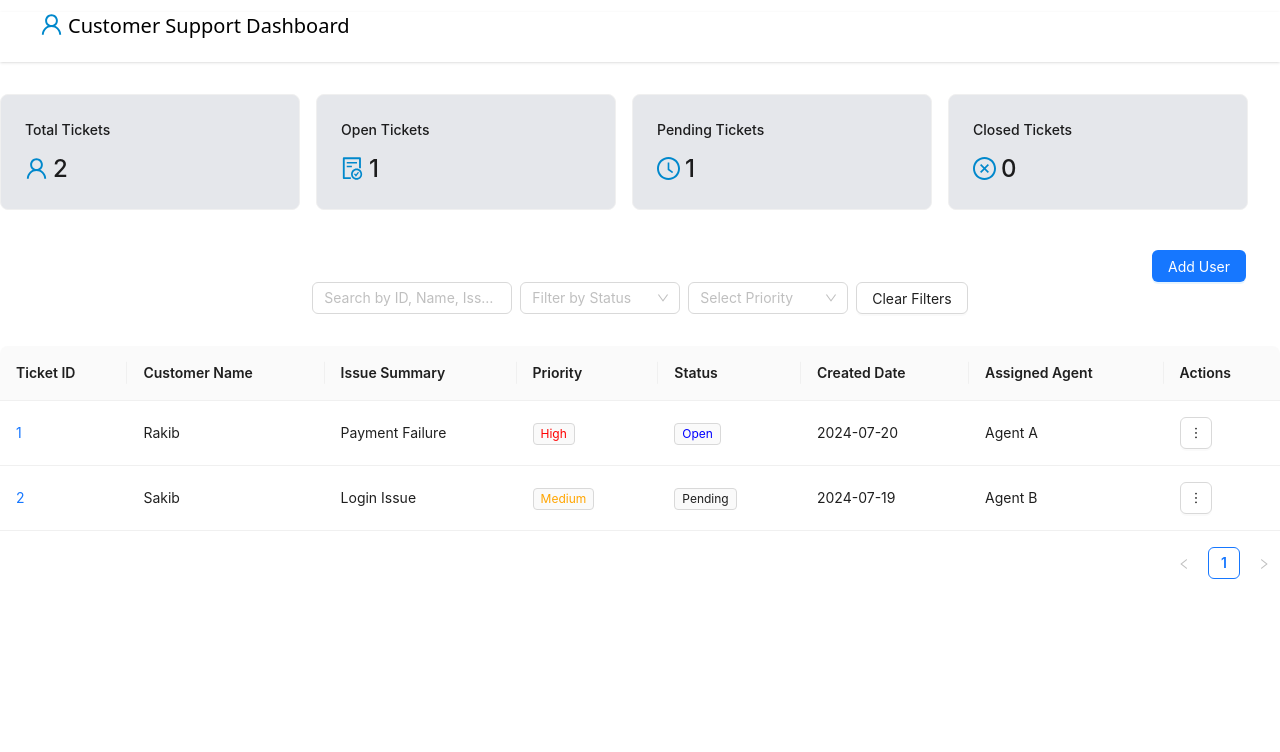
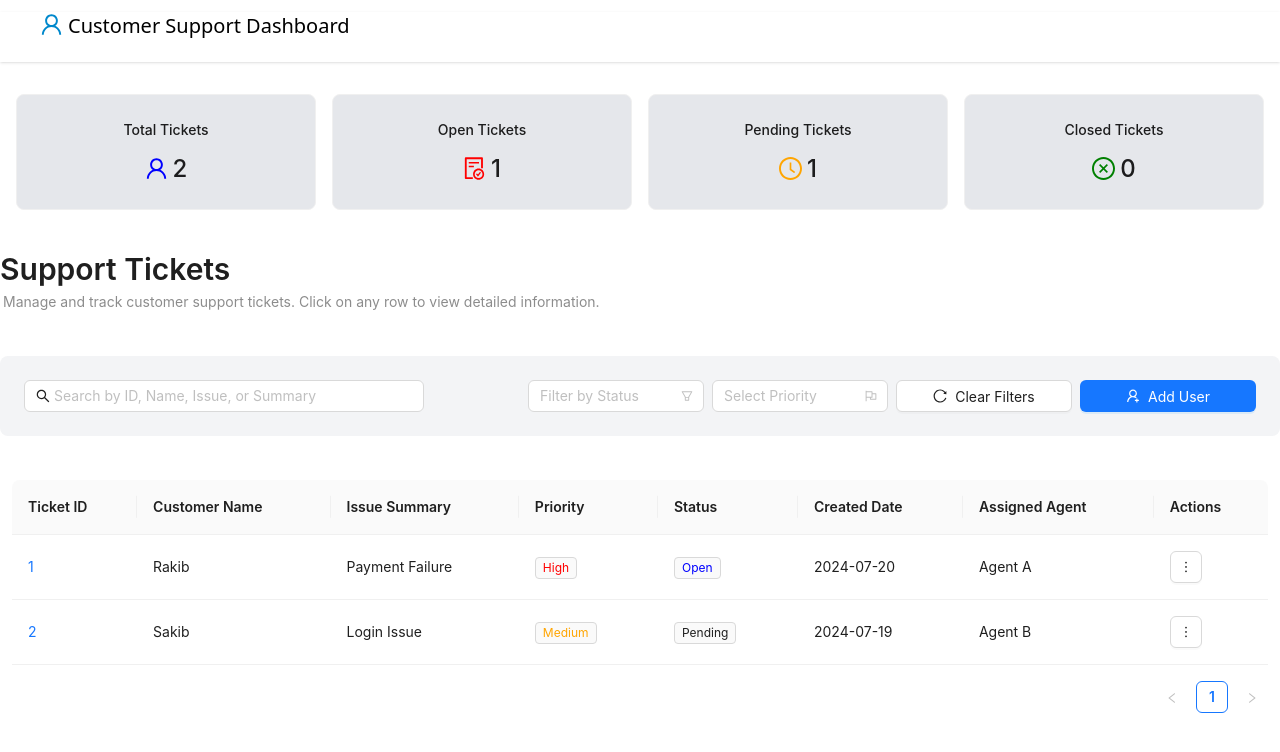
Before and after one commit to Digiden-IT/Reaction-Test, a React (Vite) app: page /ticket in a window 1280 px wide. Shown: the top 752 px of the page. Built offline with nearby package versions, Linux system fonts and the light colour scheme.

Commit message:
fix resposive

```diff
--- a/src/components/cards/Cards.tsx
+++ b/src/components/cards/Cards.tsx
@@ -5,7 +5,8 @@ import type { DataCardProps } from "../../typs/prop.type";
 
 const DataCard = ({ total, open, pending, closed }: DataCardProps) => {
   return (
-    <div className="flex flex-wrap gap-4 mt-8 container max-w-[1300px] mx-auto">
+   <div className="flex flex-wrap gap-4 justify-center mt-8 container max-w-[1300px] mx-auto">
+
       {data.map((item) => {
         let value = 0;
         if (item.content === "Total Tickets") value = total;
@@ -16,13 +17,14 @@ const DataCard = ({ total, open, pending, closed }: DataCardProps) => {
         return (
           <Card
             key={item.id}
-            style={{ width: 300 }}
-            className="!bg-gray-200 hover:scale-105 hover:shadow-xl transition-transform duration-300 ease-in-out text-xl font-medium"
+
+          className="w-full sm:w-[300px] !bg-gray-200 hover:scale-105 hover:shadow-xl transition-transform duration-300 ease-in-out text-xl font-medium text-center"
           >
+
             <p className="mb-3">{item.content}</p>
             <p className="text-2xl">
               <item.icon
-                style={{ fontSize: "23px", color: "#08c", marginRight: "5px" }}
+                style={{ fontSize: "23px",  marginRight: "5px" , color: item.color }}
               />
               {value}
             </p>
--- a/src/components/filters/TicketFilters.tsx
+++ b/src/components/filters/TicketFilters.tsx
@@ -1,10 +1,13 @@
-
-import { Input, Select, Space, Button } from "antd";
+import { Input, Select, Space, Button, Typography } from "antd";
 import type { TicketFiltersProps } from "../../typs/prop.type";
-
+import {
+  SearchOutlined,
+  FilterOutlined,
+  FlagOutlined,
+  ReloadOutlined,
+  UserAddOutlined,
+} from "@ant-design/icons";
 const { Option } = Select;
-
-
 
 const TicketFilters = ({
   searchText,
@@ -13,24 +16,27 @@ const TicketFilters = ({
   onSearchChange,
   onStatusChange,
   onPriorityChange,
-  onClearFilters
+  onClearFilters,
+  onAddUser,
 }: TicketFiltersProps) => {
   return (
-    <Space style={{ marginBottom: 16, justifyContent: "center", display: "flex" }} wrap>
-
+    <div className="!bg-gray-100 p-6 rounded-lg max-w-7xl mx-auto flex flex-col lg:flex-row justify-between items-center gap-4 mb-4">
       <Input
         placeholder="Search by ID, Name, Issue, or Summary"
+        prefix={<SearchOutlined />}
         value={searchText}
         onChange={(e) => onSearchChange(e.target.value)}
-        style={{ width: 200 }}
+        style={{ width: "100%", maxWidth: 400 }}
       />
 
+      <div className="flex flex-wrap gap-2 lg:justify-end justify-center">
         <Select
           placeholder="Filter by Status"
           value={statusFilter}
           onChange={onStatusChange}
           allowClear
-        style={{ width: 160 }}
+          className="w-full sm:w-44"
+          suffixIcon={<FilterOutlined />}
         >
           <Option value="Open">Open</Option>
           <Option value="Pending">Pending</Option>
@@ -42,15 +48,32 @@ const TicketFilters = ({
           value={priorityFilter}
           onChange={onPriorityChange}
           allowClear
-        style={{ width: 160 }}
+          className="w-full sm:w-44"
+          suffixIcon={<FlagOutlined />}
         >
           <Option value="High">High</Option>
           <Option value="Medium">Medium</Option>
           <Option value="Low">Low</Option>
         </Select>
 
-      <Button onClick={onClearFilters}>Clear Filters</Button>
-    </Space>
+        <Button
+          onClick={onClearFilters}
+          className="w-[48%] sm:w-44"
+          icon={<ReloadOutlined />}
+        >
+          Clear Filters
+        </Button>
+
+        <Button
+          type="primary"
+          onClick={onAddUser}
+          className="w-[48%] sm:w-44"
+          icon={<UserAddOutlined />}
+        >
+          Add User
+        </Button>
+      </div>
+    </div>
   );
 };
 
--- a/src/components/headers/Headers.tsx
+++ b/src/components/headers/Headers.tsx
@@ -1,7 +1,7 @@
 import { UserOutlined } from "@ant-design/icons";
 const Header = () => {
   return (
-    <div className="h-[50px]  shadow-sm  ">
+    <div className="lg:h-[50px]   shadow-sm  ">
       <h1 className="ml-10 mt-3 text-xl font-medium">
         <UserOutlined
           style={{ fontSize: "23px", color: "#08c", marginRight: "5px" }}
--- /dev/null
+++ b/src/components/headers/TableHeader.tsx
@@ -0,0 +1,21 @@
+import { Typography } from "antd";
+
+const { Title, Paragraph } = Typography;
+
+const TableHeader = () => {
+  return (
+     <div className="mt-10 container max-w-7xl mx-auto mb-10 lg:text-left text-center">
+      <>
+  <Title level={2} style={{ margin: 0 }}>Support Tickets</Title>
+
+  <Paragraph type="secondary" style={{ margin: 0 , padding:3} }>
+    Manage and track customer support tickets. Click on any row to view detailed information.
+  </Paragraph>
+
+
+</>
+     </div>
+  )
+}
+
+export default TableHeader
--- a/src/components/modals/UserFormModal.tsx
+++ b/src/components/modals/UserFormModal.tsx
@@ -15,9 +15,9 @@ export default function UserFormModal({
   return (
     <>
       <div className="mt-10 container max-w-7xl mx-auto">
-        <Button type="primary" onClick={onAddUser} className="!ml-[90%]">
+        {/* <Button type="primary" onClick={onAddUser} className="lg:!ml-[90%] mb-4 ml-[40%] ">
           Add User
-        </Button>
+        </Button> */}
       </div>
 
       <Modal
@@ -25,6 +25,7 @@ export default function UserFormModal({
         title={editingKey !== null ? "Edit Ticket" : "Create Ticket" }
         onCancel={onClose}
         footer={null}
+        style={{ top: 20 }}
       >
         <Form form={form} layout="vertical" onFinish={onSubmit}>
           {/* <Form.Item
--- a/src/components/table/UserTable.tsx
+++ b/src/components/table/UserTable.tsx
@@ -9,18 +9,25 @@ import {
 import { MoreOutlined } from "@ant-design/icons";
 import type { User, UserTableProps } from "../../typs/prop.type";
 
-const UserTable = ({ users, onEdit, onDelete ,onViewDetails }: UserTableProps) => {
+const UserTable = ({
+  users,
+  onEdit,
+  onDelete,
+  onViewDetails,
+}: UserTableProps) => {
   const columns: TableColumnsType<User> = [
     {
       title: "Ticket ID",
       dataIndex: "key",
       key: "key",
+      fixed: 'left',
       render: (text) => <a>{text}</a>,
     },
     {
       title: "Customer Name",
       dataIndex: "customerName",
       key: "customerName",
+      //  fixed: 'left',
     },
     {
       title: "Issue Summary",
@@ -64,28 +71,28 @@ const UserTable = ({ users, onEdit, onDelete ,onViewDetails }: UserTableProps) =
     {
       title: "Actions",
       key: "actions",
-    render: ( record: User) => {
-      const menuItems: MenuProps['items'] = [
+      fixed: 'right',
+      render: (record: User) => {
+        const menuItems: MenuProps["items"] = [
           {
-  key: 'view',
-  label: 'View Details',
+            key: "view",
+            label: "View Details",
             onClick: () => onViewDetails(record),
-}
-,
+          },
           {
-          key: 'edit',
-          label: 'Edit',
+            key: "edit",
+            label: "Edit",
             onClick: () => onEdit(record),
           },
           {
-          key: 'delete',
-          label: <span style={{ color: 'red' }}>Delete</span>,
+            key: "delete",
+            label: <span style={{ color: "red" }}>Delete</span>,
             onClick: () => onDelete(record.key),
           },
         ];
 
         return (
-        <Dropdown menu={{ items: menuItems }} trigger={['click']}>
+          <Dropdown menu={{ items: menuItems }} trigger={["click"]}>
             <Button icon={<MoreOutlined />} />
           </Dropdown>
         );
@@ -99,6 +106,7 @@ const UserTable = ({ users, onEdit, onDelete ,onViewDetails }: UserTableProps) =
       dataSource={users}
       pagination={{ pageSize: 5 }}
       rowKey="key"
+      scroll={{ x: "max-content" }}
     />
   );
 };
--- a/src/data/cardData.json.ts
+++ b/src/data/cardData.json.ts
@@ -5,9 +5,10 @@ import {
   CloseCircleOutlined,
 } from "@ant-design/icons";
 
+
 export const data = [
-  { id: 1, content: "Total Tickets", icon: UserOutlined, value: 7 },
-  { id: 2, content: "Open Tickets", icon: FileDoneOutlined, value: 5 },
-  { id: 3, content: "Pending Tickets", icon: ClockCircleOutlined, value: 4 },
-  { id: 4, content: "Closed Tickets", icon: CloseCircleOutlined, value: 8 },
+  { id: 1, content: "Total Tickets", icon: UserOutlined,  value: 7 ,color : "blue"},
+  { id: 2, content: "Open Tickets", icon: FileDoneOutlined, value: 5 , color: "red"},
+  { id: 3, content: "Pending Tickets", icon: ClockCircleOutlined, value: 4 , color: "orange"},
+  { id: 4, content: "Closed Tickets", icon: CloseCircleOutlined, value: 8 , color: "green"},
 ];
--- a/src/pages/Ticket/Tickets.tsx
+++ b/src/pages/Ticket/Tickets.tsx
@@ -11,6 +11,10 @@ import DeleteConfirmationModal from "../../components/modals/DeleteConfirmationM
 import UserDetailsModal from "../../components/modals/UserDetailsModal";
 
 import TicketFilters from "../../components/filters/TicketFilters";
+
+import TableHeader from "../../components/headers/TableHeader";
+
+
 
 const Tickets = () => {
   const [form] = Form.useForm();
@@ -198,6 +202,7 @@ const Tickets = () => {
         onAddUser={handleAdd}
       />
       {/* <SearchBar searchText={searchText} onSearchChange={setSearchText} /> */}
+   <TableHeader/>
       <TicketFilters
         searchText={searchText}
         statusFilter={statusFilter}
@@ -206,9 +211,10 @@ const Tickets = () => {
         onStatusChange={setStatusFilter}
         onPriorityChange={setPriorityFilter}
         onClearFilters={handleClearFilters}
+         onAddUser={handleAdd}
       />
 
-      <div className="container max-w-[1300px] mx-auto mt-8">
+      <div className="container max-w-[1300px] mx-auto mt-8 p-3">
         <UserTable
           users={filteredUsers}
           onEdit={handleEdit}
--- a/src/typs/prop.type.ts
+++ b/src/typs/prop.type.ts
@@ -73,6 +73,7 @@ export type TicketFiltersProps = {
   onStatusChange: (value: string | null) => void;
   onPriorityChange: (value: string | null) => void;
   onClearFilters: () => void;
+  onAddUser: () => void;
 };
 
 export type DataCardProps = {
```
Lines whose indentation alone changed are shown as unchanged.
